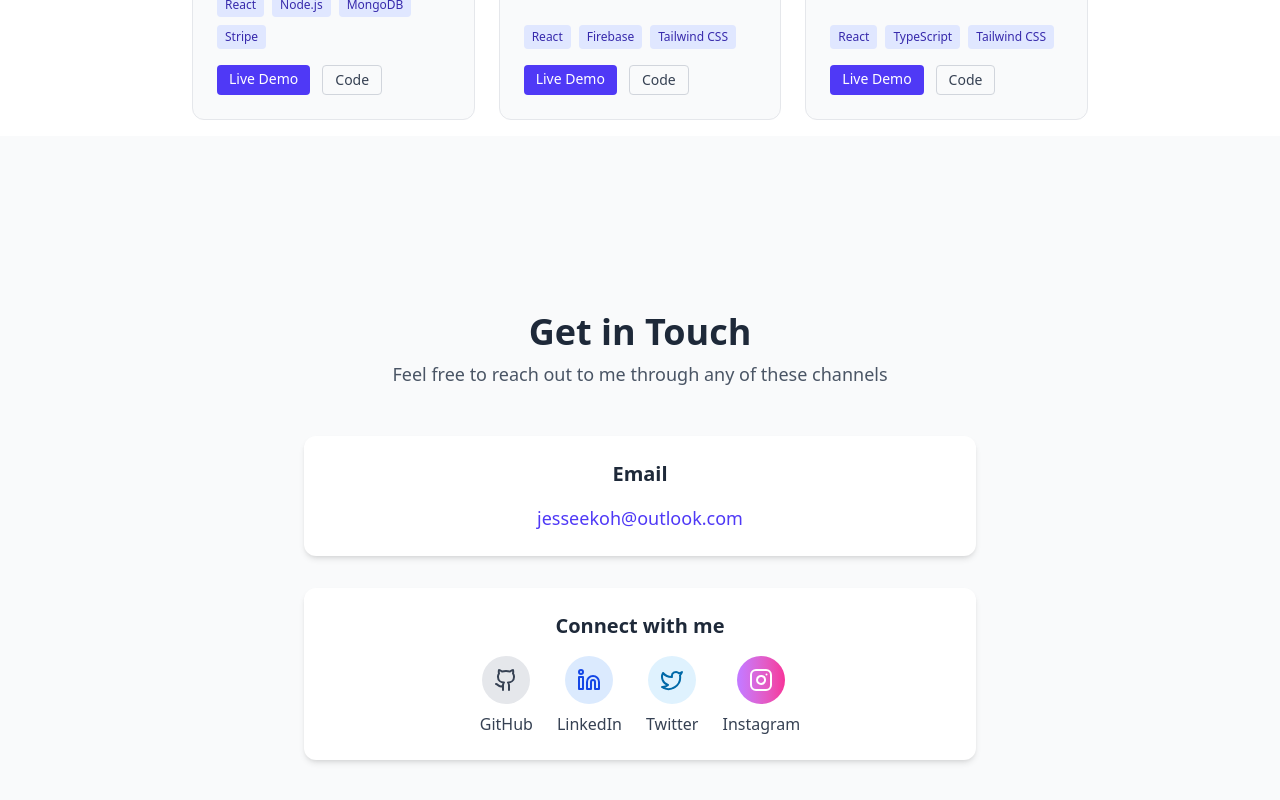
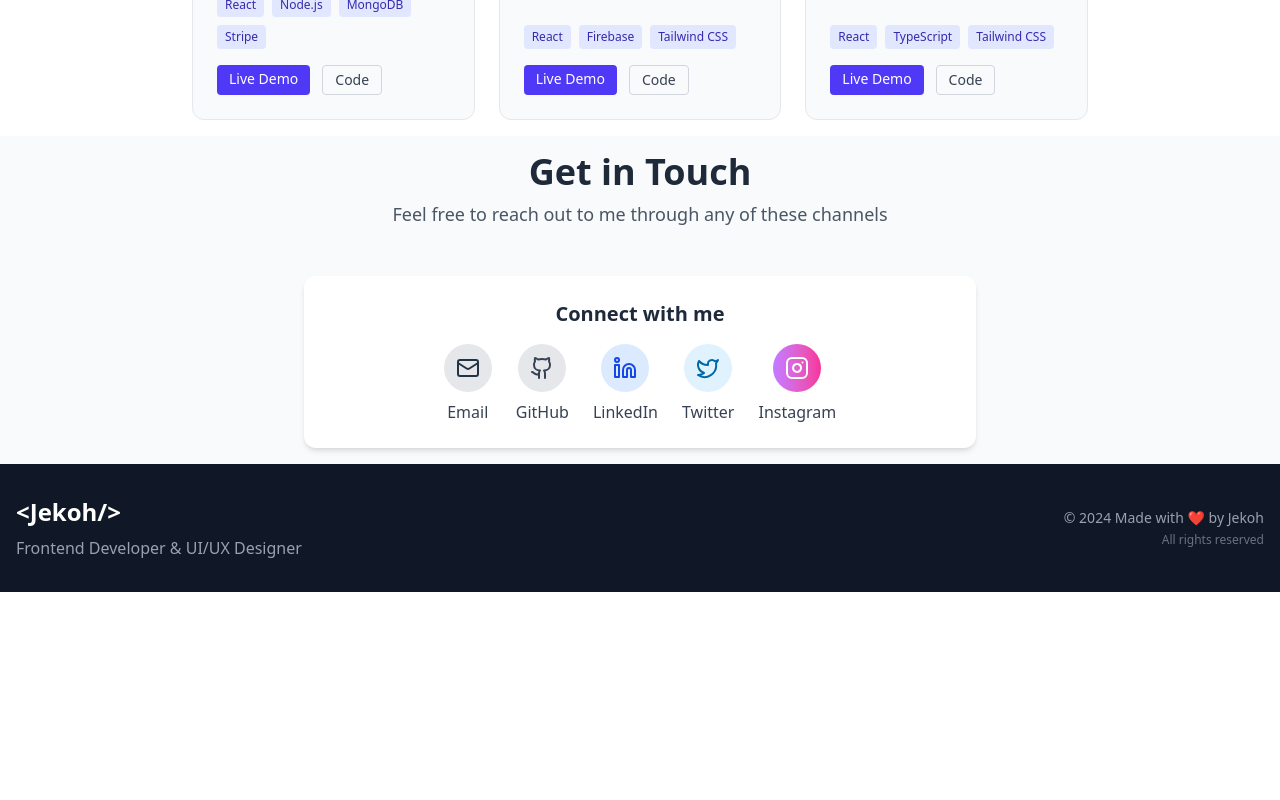
Before and after one commit to Jesseekoh/Jesseekoh.github.io, a React (Vite) app: page / in a window 1280 px wide. Shown: the part 2360-3160 px from the top of the page. After the commit the page ends 2952 px from the top, so only its background shows below. Built offline with nearby package versions, Linux system fonts and the light colour scheme.

Commit message:
feat: update Contact section to enhance email link with icon and improve layout

```diff
--- a/src/sections/Contact.tsx
+++ b/src/sections/Contact.tsx
@@ -2,7 +2,7 @@ export default function Contact() {
   return (
     <section
       id="contact"
-      className="section min-h-screen flex flex-col items-center justify-center p-4 bg-gray-50"
+      className="section flex flex-col items-center justify-center p-4 bg-gray-50"
     >
       <div className="max-w-2xl w-full text-center">
         <h2 className="text-3xl md:text-4xl font-bold mb-2 text-gray-800">
@@ -13,23 +13,39 @@ export default function Contact() {
         </p>
 
         <div className="space-y-8">
-          {/* Email Section */}
-          <div className="bg-white p-6 rounded-xl shadow-md hover:shadow-lg transition-shadow">
-            <h3 className="text-xl font-semibold mb-4 text-gray-800">Email</h3>
-            <a
-              href="mailto:your-email@example.com"
-              className="text-indigo-600 hover:text-indigo-800 font-medium text-lg transition-colors"
-            >
-              jesseekoh@outlook.com
-            </a>
-          </div>
-
           {/* Social Links */}
           <div className="bg-white p-6 rounded-xl shadow-md hover:shadow-lg transition-shadow">
             <h3 className="text-xl font-semibold mb-4 text-gray-800">
               Connect with me
             </h3>
             <div className="flex flex-wrap justify-center gap-6">
+              <a
+                href="mailto:jesseekoh@outlook.com"
+                target="_blank"
+                rel="noopener noreferrer"
+                className="flex flex-col items-center group"
+              >
+                <div className="w-12 h-12 bg-gray-200 rounded-full flex items-center justify-center mb-2 group-hover:bg-gray-300 transition-colors">
+                  <svg
+                    xmlns="http://www.w3.org/2000/svg"
+                    width="24"
+                    height="24"
+                    viewBox="0 0 24 24"
+                    fill="none"
+                    stroke="currentColor"
+                    stroke-width="2"
+                    stroke-linecap="round"
+                    stroke-linejoin="round"
+                    className="lucide lucide-mail-icon lucide-mail"
+                  >
+                    <path d="m22 7-8.991 5.727a2 2 0 0 1-2.009 0L2 7" />
+                    <rect x="2" y="4" width="20" height="16" rx="2" />
+                  </svg>
+                </div>
+                <span className="text-gray-700 group-hover:text-indigo-600 transition-colors">
+                  Email
+                </span>
+              </a>
               <a
                 href="https://github.com/jesseekoh"
                 target="_blank"
```
